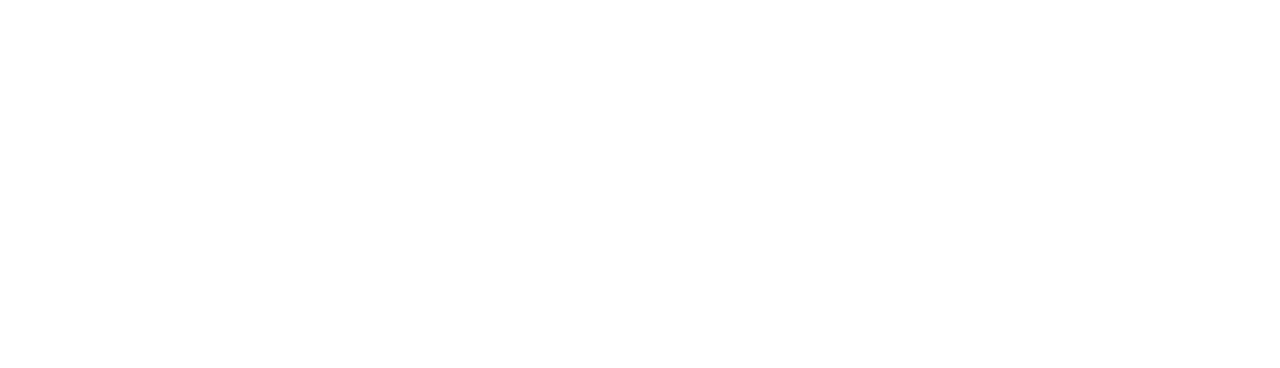
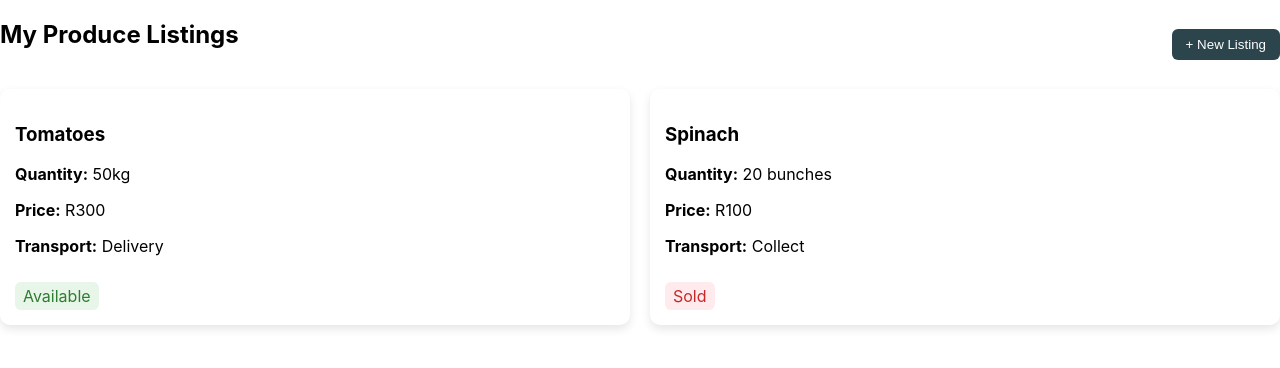
Before and after one commit to Tishetso/agri-connect-frontend, a React (Create React App) app: page /farmer/listings in a window 1280 px wide. Before the commit this address had no page. Shown: the top 368 px of the page. Built offline with nearby package versions, Linux system fonts and the light colour scheme.

Commit message:
user profile complete

```diff
--- a/src/App.js
+++ b/src/App.js
@@ -8,6 +8,7 @@
 import LoginPage from "./pages/LoginPage";
 import ForgotPassword from "./pages/ForgotPassword";
 import ResetPassword from "./pages/ResetPassword";
+import ListingsPage from "./pages/Farmer/ListingsPage";
 
 function App() {
   return (
@@ -22,6 +23,7 @@
             <Route path="/login" element={<LoginPage />} />
             <Route path="/forgot-password" element={<ForgotPassword />} />
             <Route path="/reset-password" element={<ResetPassword />} />
+            <Route path="/farmer/listings" element={<ListingsPage/>}/>
 
 
 
--- a/src/components/Sidebar.jsx
+++ b/src/components/Sidebar.jsx
@@ -55,6 +55,21 @@
                     </li>
                 </ul>
 
+                {/*add a user profile*/}
+                <div className="user-profile">
+
+                    <img src = "/farmer.png" alt = "User" className = "profile-pic"/>
+
+                    {!collapsed && (
+                        <div className="user-info">
+                            <h4 className="user-name"> Tishetso Mphelane</h4>
+                            <p className="user-role">Farmer</p>
+                        </div>
+
+                    )}
+
+                </div>
+
 
             </nav>
         </aside>
--- a/src/components/WeatherData.css
+++ b/src/components/WeatherData.css
@@ -132,13 +132,13 @@
 }
 /*Raining*/
 .weather-card.rain-active .rain{
-    opacity:1;
+    opacity: .1;
     background-image: linear-gradient(to bottom, transparent, rgba(255,255,255,0.7));
-    animation: rainFall 0.5s linear infinite;
+    animation: rainFall 5s linear infinite;
 }
 @keyframes rainFall {
     from { background-position-y: 0; }
-    to { background-position-y: 100px; }
+    to { background-position-y: 300px; }
 }
 
 /*snow Animations*/
--- a/src/pages/Farmer/FarmerDashboard.css
+++ b/src/pages/Farmer/FarmerDashboard.css
@@ -27,7 +27,7 @@
 }
 
 .nav-list a:hover {
-    background: brown;
+    background: #2c444c;
     padding:5px;
     border-radius: 5px;
     color:white;
@@ -124,3 +124,44 @@
 .sidebar.collapsed .toggle-btn{
     top:18px;
 }
+
+.user-profile{
+    position:absolute;
+    bottom: 20px;
+    width:100%;
+    text-align:center;
+    padding:20px 0;
+    border-top: 1px solid #ccc;
+    background: #e6eef3;
+}
+
+.profile-pic{
+    width:70px;
+    height: 70px;
+    border-radius: 50%;
+    object-fit: cover;
+    border: 2px solid #ddd;
+
+}
+
+.user-name{
+    margin:5px 0 0;
+    font-size: 16px;
+    font-weight: 600;
+}
+
+.user-role{
+    margin: 0;
+    font-size:13px;
+    color: #666;
+}
+
+.sidebar.collapsed .user-info{
+    display:none;
+}
+
+.sidebar.collapsed .profile-pic{
+    width: 50px;
+    height:50px;
+
+}
--- /dev/null
+++ b/src/pages/Farmer/ListingCard.css
@@ -0,0 +1,26 @@
+.listing-card{
+    background: white;
+    padding: 15px;
+    border-radius: 10px;
+    box-shadow: 0 4px 10px rgba(0,0,0,0.1);
+
+}
+
+.status{
+    display: inline-block;
+    padding: 4px 8px;
+    border-radius: 6px;
+    margin-top: 10px;
+
+}
+
+.status.available{
+    background:#e8f5e9;
+    color: #2e7d32;
+}
+
+
+.status.sold{
+    background: #ffebee;
+    color: #c62828;
+}
--- /dev/null
+++ b/src/pages/Farmer/ListingCard.jsx
@@ -0,0 +1,19 @@
+import React from "react";
+import "./ListingCard.css";
+
+function ListingCard({ data }) {
+
+    return (
+        <div className="listing-card">
+            <h3>{data.crop}</h3>
+            <p><strong>Quantity:</strong> {data.quantity}</p>
+            <p><strong>Price:</strong> R{data.price}</p>
+            <p><strong>Transport:</strong> {data.transport}</p>
+            <span className={`status ${data.status.toLowerCase()}`}>
+                {data.status}
+            </span>
+        </div>
+    );
+}
+
+export default ListingCard;
--- /dev/null
+++ b/src/pages/Farmer/ListingsPage.css
@@ -0,0 +1,22 @@
+.listings-header{
+    display:flex;
+    justify-content:space-between;
+    align-items:center;
+    margin-bottom: 20px;
+
+}
+
+.add-btn{
+    padding: 8px 14px;
+    background: #2c444c;
+    color: white;
+    border: none;
+    border-radius: 6px;
+    cursor:pointer;
+}
+
+.listings-grid{
+    display:grid;
+    grid-template-columns: repeat(auto-fit, minmax(250px, 1fr));
+    gap: 20px;
+}
--- /dev/null
+++ b/src/pages/Farmer/ListingsPage.jsx
@@ -0,0 +1,45 @@
+import React, { useState } from "react";
+import ListingCard from "./ListingCard";
+import NewListingModal from "./NewListingModal";
+import "./ListingsPage.css";
+
+function ListingsPage() {
+
+    const [listings, setListings] = useState([
+        { id: 1, crop: "Tomatoes", quantity: "50kg", price: 300, status: "Available", transport: "Delivery" },
+        { id: 2, crop: "Spinach", quantity: "20 bunches", price: 100, status: "Sold", transport: "Collect" }
+    ]);
+
+    const [showModal, setShowModal] = useState(false);
+
+    const addListing = (newItem) => {
+        setListings([...listings, { id: listings.length + 1, ...newItem }]);
+    };
+
+    return (
+        <div className="listings-page">
+
+            <div className="listings-header">
+                <h2>My Produce Listings</h2>
+                <button className="add-btn" onClick={() => setShowModal(true)}>
+                    + New Listing
+                </button>
+            </div>
+
+            <div className="listings-grid">
+                {listings.map(item => (
+                    <ListingCard key={item.id} data={item} />
+                ))}
+            </div>
+
+            {showModal && (
+                <NewListingModal
+                    closeModal={() => setShowModal(false)}
+                    addListing={addListing}
+                />
+            )}
+        </div>
+    );
+}
+
+export default ListingsPage;
--- /dev/null
+++ b/src/pages/Farmer/NewListingModal.css
@@ -0,0 +1,41 @@
+.modal-overlay{
+    position:fixed;
+    top:0;
+    left:0;
+    width:100%;
+    height:100%;
+    background: rgba(0,0,0,.5);
+    display:flex;
+    justify-content: center;
+    align-items:center;
+}
+
+.modal-content{
+    background:white;
+    padding:20px;
+    border-radius:10px;
+    width:350px;
+}
+.modal-content input, .modal-content select{
+    width:100%;
+    margin-bottom:10px;
+    padding: 8px;
+}
+
+.modal-actions{
+    display:flex;
+    justify-content: space-between;
+
+}
+
+.save-btn{
+    color:white;
+    padding: 8px 14px;
+    border-radius: 6px;
+}
+
+.cancel-btn{
+    background:#2c444c;
+    padding: 8px 14px;
+    border-radius:6px;
+}
--- /dev/null
+++ b/src/pages/Farmer/NewListingModal.js
@@ -0,0 +1,53 @@
+import React, { useState } from "react";
+import "./NewListingModal.css";
+
+function NewListingModal({ closeModal, addListing }) {
+
+    const [formData, setFormData] = useState({
+        crop: "",
+        quantity: "",
+        price: "",
+        transport: "Delivery"
+    });
+
+    const handleChange = (e) => {
+        setFormData({ ...formData, [e.target.name]: e.target.value });
+    };
+
+    const handleSubmit = () => {
+        addListing(formData);
+        closeModal();
+    };
+
+    return (
+        <div className="modal-overlay">
+            <div className="modal-content">
+
+                <h3>Add New Listing</h3>
+
+                <label>Crop</label>
+                <input name="crop" onChange={handleChange} />
+
+                <label>Quantity</label>
+                <input name="quantity" onChange={handleChange} />
+
+                <label>Price (R)</label>
+                <input name="price" type="number" onChange={handleChange} />
+
+                <label>Transport Option</label>
+                <select name="transport" onChange={handleChange}>
+                    <option>Delivery</option>
+                    <option>Collect</option>
+                </select>
+
+                <div className="modal-actions">
+                    <button className="cancel-btn" onClick={closeModal}>Cancel</button>
+                    <button className="save-btn" onClick={handleSubmit}>Save</button>
+                </div>
+
+            </div>
+        </div>
+    );
+}
+
+export default NewListingModal;
```
Also changed, not shown: public/farmer.png (added).
